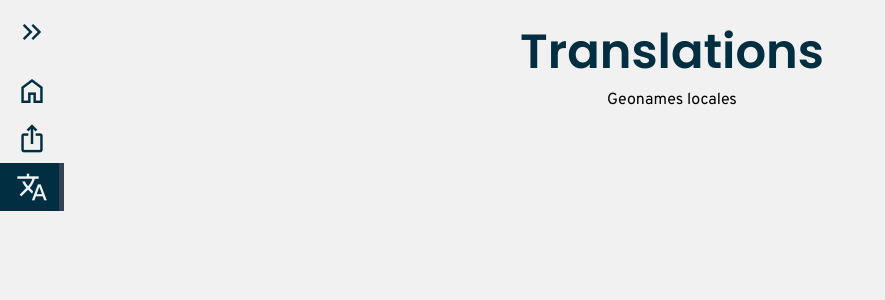
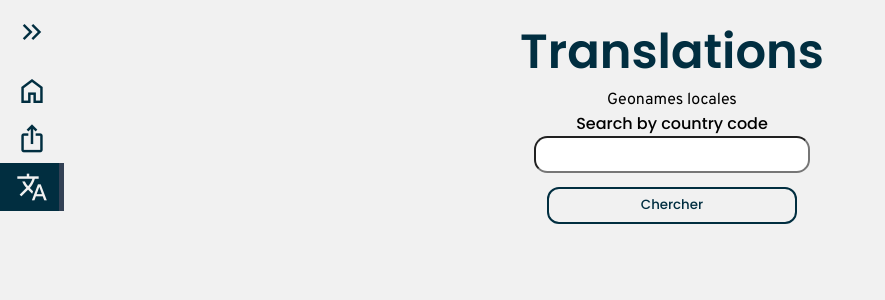
Before and after one commit to uglykidmat/geonames-vue, a Vue app: page /translations in a window 1280 px wide. Shown: the top 300 px of the page, without its empty margins (0-885 px from the left). Built offline with nearby package versions, Linux system fonts and the light colour scheme.

Commit message:
WIP(translations): try different things with client component and module, sadge

```diff
--- a/src/App.vue
+++ b/src/App.vue
@@ -57,13 +57,30 @@ button {
   main {
     padding: 1em;
     margin: 0 auto 0 auto;
-    //align-items: center;
     justify-content: center;
     justify-self: center;
     align-items: center;
 
     @media (min-width: 1100px) {
       transition: 0.2s ease-in-out;
+    }
+
+    button {
+      margin: 1em;
+      padding: 0.5em 1em;
+      border-radius: 0.9em;
+      border: 2px solid var(--dark);
+      background-color: var(--light);
+      font-family: 'Poppins', sans-serif;
+      color: var(--dark);
+      line-height: 1.5;
+      font-weight: 400;
+
+      &:hover {
+        color: var(--light);
+        background-color: var(--dark);
+        transition: 0.2s ease-in-out;
+      }
     }
   }
 }
@@ -97,6 +114,10 @@ p {
   font-family: 'Overpass', sans-serif;
 }
 
+ul {
+  list-style-type: none;
+}
+
 .loader {
   margin-top: 1em;
   width: 48px;
--- /dev/null
+++ b/src/client/translationClient.vue
@@ -0,0 +1,71 @@
+<script setup>
+import { onUpdated, ref } from 'vue';
+
+
+const componentName = 'TranslationClient';
+const apiToken = import.meta.env.VITE_GEONAMES_TOKEN;
+const apiURL = import.meta.env.VITE_GEONAMES_URL;
+const responseContent = ref('');
+const errorHappened = ref(false);
+
+const countryCode = ref('PL');
+const requestProps = defineProps({
+    countrycode: String,
+    locale: String,
+    geonameId: Number,
+    method: String
+})
+
+async function getAllTranslations() {
+    try {
+        responseContent.value = null;
+
+        const response = await fetch(
+            // apiURL + '/translation',
+            'https://127.0.0.1:8000/translation',
+            {
+                method: "GET",
+                headers: { 'Authorization': `Basic ${apiToken}` }
+            }
+        );
+        responseContent.value = await response.json();
+
+    } catch (error) {
+        errorHappened.value = true;
+        responseContent.value = 'Error! Could not reach the API : ' + error;
+    }
+};
+
+async function searchTranslationByCountryCode() {
+    console.log("heyo maman !");
+    try {
+        responseContent.value = null;
+
+        const response = await fetch(
+            // apiURL + '/translation',
+            'https://127.0.0.1:8000/translation/search/countrycode/' + countryCode,
+            {
+                method: "GET",
+                headers: { 'Authorization': `Basic ${apiToken}` }
+            }
+        );
+        responseContent.value = await response.json();
+
+    } catch (error) {
+        errorHappened.value = true;
+        responseContent.value = 'Error! Could not reach the API : ' + error;
+    }
+
+};
+
+// onUpdated(() => {
+//     // text content should be the same as current `count.value`
+//     console.log("pop")
+// })
+</script >
+
+<template>
+    <button @click="getAllTranslations">GET</button>
+    <div class="translation-response" v-if="!errorHappened">{{ responseContent }}</div>
+    <div class="translation-response"></div>
+</template>
--- /dev/null
+++ b/src/client/translationClientModule.js
@@ -0,0 +1,46 @@
+const apiToken = import.meta.env.VITE_GEONAMES_TOKEN;
+// const apiURL = import.meta.env.VITE_GEONAMES_URL;
+
+export async function translationClient() {
+    try {
+
+        let response = await fetch(
+            // apiURL + '/translation',
+            'https://127.0.0.1:8000/translation',
+            {
+                method: "GET",
+                headers: { 'Authorization': `Basic ${apiToken}` }
+            }
+        );
+        return responseContent = await response.json();
+
+    } catch (error) {
+        return error;
+    }
+};
+
+// export async function logMe() {
+//     console.log("me !");
+// }
+
+export async function searchTranslationByCountryCode(countrycode) {
+    console.log("heyo maman !");
+    let responseContent = '';
+    try {
+        const response = await fetch(
+            // apiURL + '/translation',
+            'https://127.0.0.1:8000/translation/search/countrycode/' + countrycode,
+            {
+                method: "GET",
+                headers: { 'Authorization': `Basic ${apiToken}` }
+            }
+        );
+        return responseContent = await response.json();
+
+    } catch (error) {
+        let errorHappened = true;
+        return responseContent = 'Error! Could not reach the API : ' + error;
+    }
+}
+
+export default translationClient;
--- a/src/components/CountryListFetch.vue
+++ b/src/components/CountryListFetch.vue
@@ -1,5 +1,5 @@
 <script setup>
-import { onUpdated, ref } from 'vue';
+import { ref } from 'vue';
 
 const componentName = 'CountryListFetch';
 const apiToken = import.meta.env.VITE_GEONAMES_TOKEN;
@@ -34,11 +34,6 @@ async function loadCountryListByLocale() {
     }
     loader.value = false;
 };
-
-onUpdated(() => {
-    //console.log(responseContent.value);
-})
-
 </script>
 
 <template>
@@ -92,22 +87,4 @@ ul {
 li {
     list-style-type: none;
 }
-
-button {
-    margin: 1em;
-    padding: 0.5em 1em;
-    border-radius: 0.9em;
-    border: 2px solid var(--dark);
-    background-color: var(--light);
-    font-family: 'Poppins', sans-serif;
-    color: var(--dark);
-    line-height: 1.5;
-    font-weight: 400;
-
-    &:hover {
-        color: var(--light);
-        background-color: var(--dark);
-        transition: 0.2s ease-in-out;
-    }
-}
 </style>
--- a/src/components/Sidebar.vue
+++ b/src/components/Sidebar.vue
@@ -61,7 +61,6 @@ aside {
         display: none;
         max-width: fit-content;
     }
-
 
     .menu-toggle-wrap {
         display: flex;
--- a/src/components/Translations.vue
+++ b/src/components/Translations.vue
@@ -1,11 +1,12 @@
 <script setup>
-import { onUpdated, ref } from 'vue';
+import TranslationForm from '../forms/TranslationForm.vue';
+</script>
+<template>
+    <TranslationForm />
+</template>
 
-const apiToken = import.meta.env.VITE_GEONAMES_TOKEN;
-const apiURL = import.meta.env.VITE_GEONAMES_URL;
-
-const loader = ref(false);
-
-</script>
-<template></template>
-<style scoped></style>
+<style scoped>
+/* .methods-list {
+    max-width: 50%
+} */
+</style>
--- /dev/null
+++ b/src/forms/TranslationForm.vue
@@ -0,0 +1,53 @@
+<script setup>
+import { ref } from 'vue';
+// import { translationClient, getAllTranslations } from '../client/translationClient.vue';
+// import searchTranslationByCountryCode from '../client/translationClient.vue';
+import { searchTranslationByCountryCode } from '../client/translationClientModule'
+const countrycode = ref('');
+
+const launchSearch = (countrycode) => {
+    console.log("into the function calling the client function !");
+    return searchTranslationByCountryCode(countrycode);
+}
+</script>
+
+<template>
+    <div class="translation-form form-group translation-field-text">
+        <form action="">
+            <!-- <label for="geoidfield" class="form-input-label">Search by Geonames Id</label>
+        <input type="text" class="form-input" name="geoidfield" id="geoidfield"> -->
+            <label for="countrycodefield" class="form-input-label">Search by country code</label>
+            <input v-bind="countrycode" type="text" maxlength="2" class="form-input" name="countrycodefield"
+                id="countrycodefield">
+            <button @submit="launchSearch()">Go !</button>
+
+            <!-- <translationClient :countrycode="{{ countrycode }}" /> -->
+
+            <!-- <label for="countrycodefield" class="form-input-label">Search by locale</label>
+        <input type="text" class="form-input" name="localefield" id="localefield"> -->
+        </form>
+    </div>
+    <button @click="launchSearch">GET ALL TRANSLATIONS</button>
+    <!-- <translationClient /> -->
+</template>
+
+<style scoped>
+.translation-form {
+    width: auto;
+    display: flex;
+    flex-flow: column nowrap;
+
+    .form-input {
+        border-radius: 1em;
+        padding: 0.5em;
+        font-family: 'Poppins', sans-serif;
+
+    }
+
+    button {
+        margin: 1em;
+        font-size: 1em;
+        border: 1px solid var(--dark);
+    }
+}
+</style>
--- a/src/views/TranslationsView.vue
+++ b/src/views/TranslationsView.vue
@@ -1,11 +1,74 @@
 <script setup>
-import Translations from '../components/Translations.vue';
+// import Translations from '../components/Translations.vue';
+// import translationClient from '../client/translationClientModule';
+const apiToken = import.meta.env.VITE_GEONAMES_TOKEN;
+const apiURL = import.meta.env.VITE_GEONAMES_URL;
+
+import { ref } from 'vue';
+const countrycode = ref('');
+const responseContent = ref('');
+const errorHappened = ref(false);
+const loader = ref(false);
+
+async function searchTranslationByCountryCode() {
+    try {
+        responseContent.value = null;
+        loader.value = true;
+        const response = await fetch(
+            // apiURL + '/country/list/' + locale.value,
+            'https://127.0.0.1:8000/translation/search/countrycode/' + countrycode.value,
+            {
+                method: "GET",
+                headers: { 'Authorization': `Basic ${apiToken}` }
+            }
+        );
+        responseContent.value = await response.json();
+    } catch (error) {
+        responseContent.value = 'Error! Could not reach the API : ' + error;
+        errorHappened.value = true;
+    }
+    loader.value = false;
+};
+
 </script>
 
 <template>
     <div class="translations">
         <h2>Translations</h2>
         <p>Geonames locales</p>
-        <Translations />
+        <div class="translation-form">
+            <label for="countrycodefield" class="form-input-label">Search by country code</label>
+            <input v-model="countrycode" type="text" maxlength="2" class="form-input" name="countrycodefield"
+                id="countrycodefield" @keydown.enter="searchTranslationByCountryCode">
+            <button @click="searchTranslationByCountryCode">Chercher</button>
+        </div>
+        <div class="responsecontent" v-if="responseContent && !errorHappened">{{ responseContent }}</div>
+        <!-- <Translations /> -->
     </div>
 </template>
+
+<style scoped>
+.translations {
+    max-width: 66vw;
+    width: auto;
+    display: flex;
+    flex-flow: column nowrap;
+    align-items: center;
+}
+
+.translation-form {
+    display: flex;
+    flex-flow: column nowrap;
+
+    .form-input {
+        border-radius: 1em;
+        padding: 0.5em;
+        font-family: 'Poppins', sans-serif;
+
+    }
+}
+
+.responsecontent {
+    width: auto;
+}
+</style>
```
